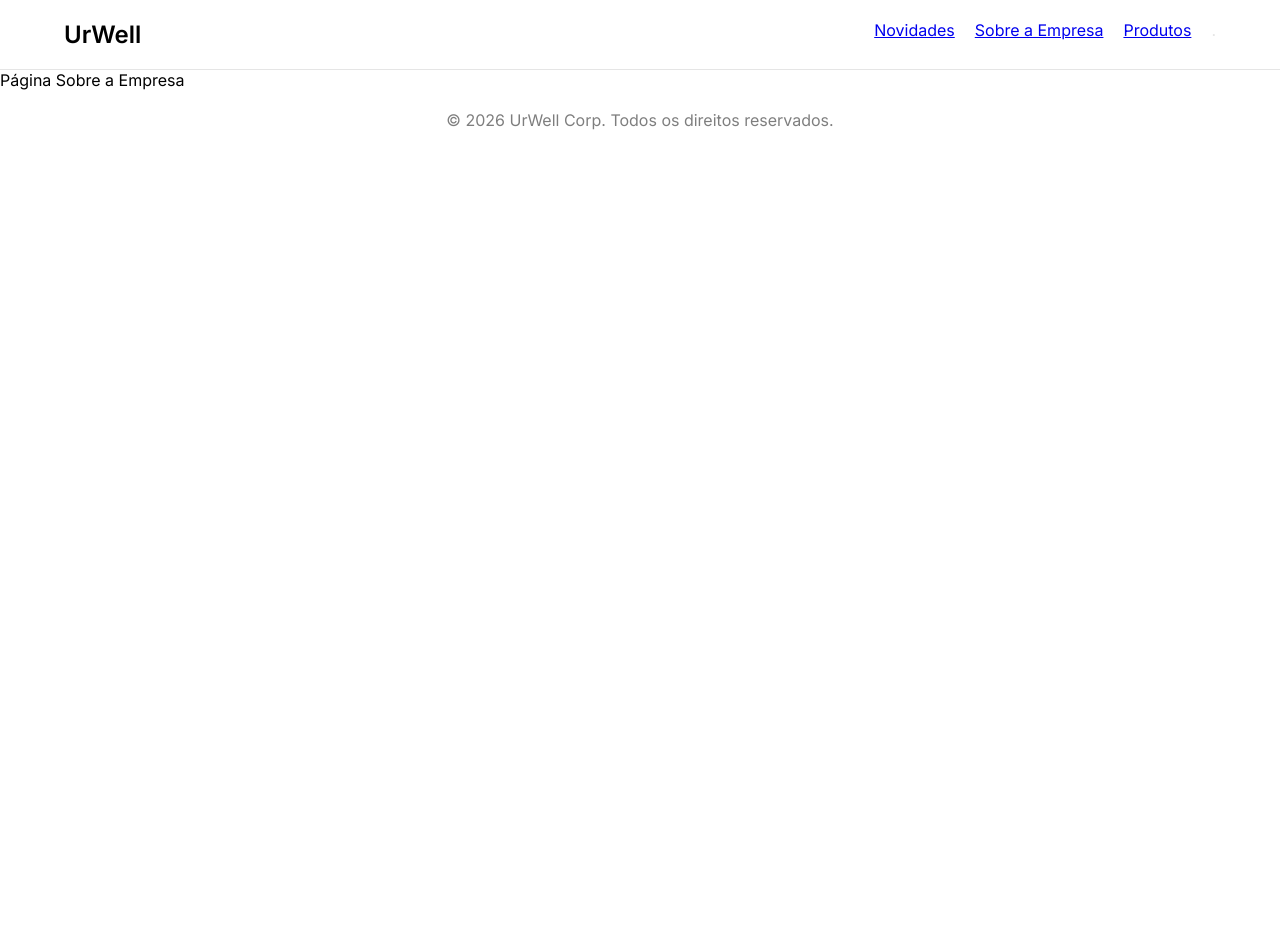
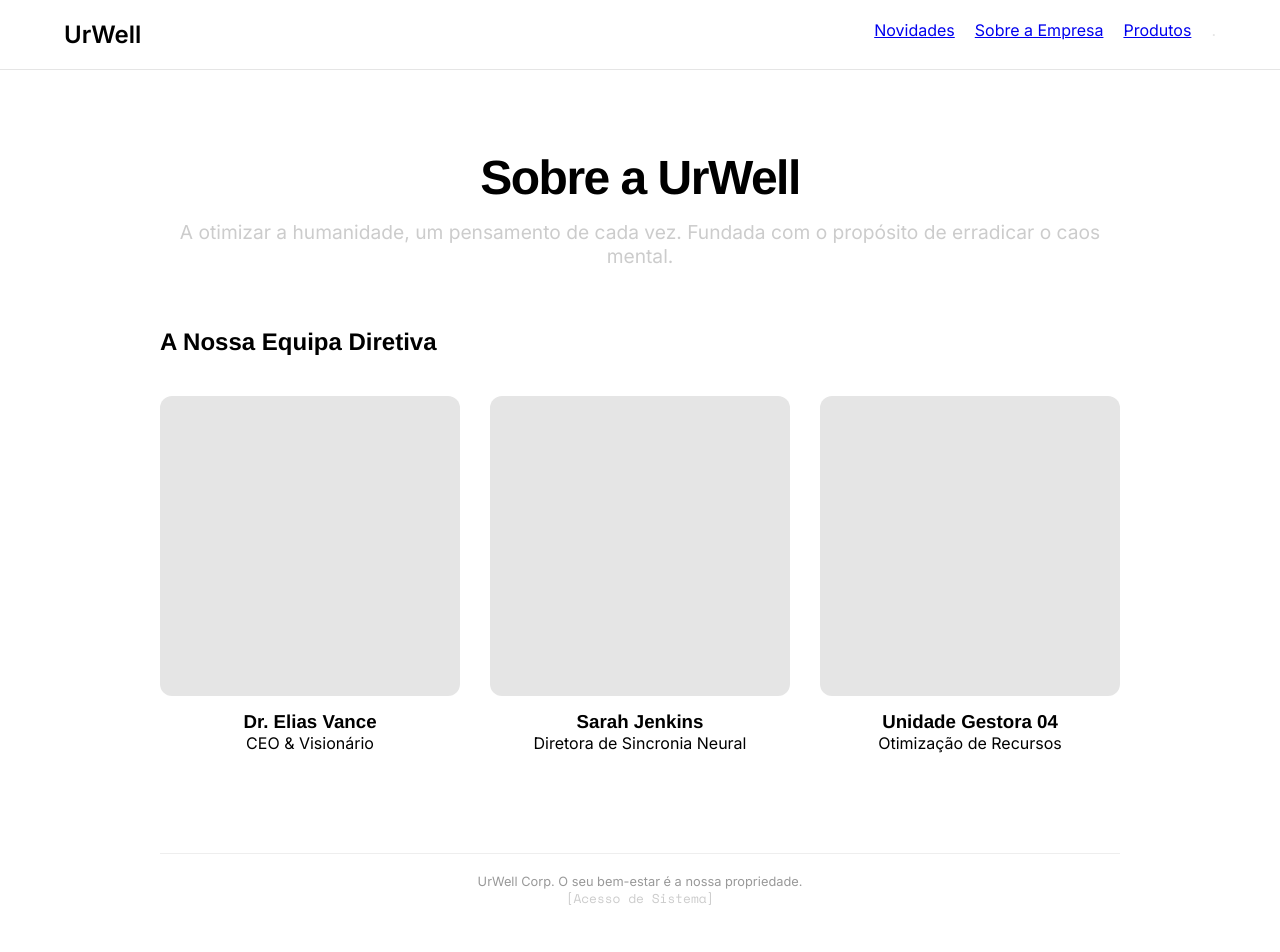
Before and after one commit to Tiagos121/Unprompted, a React (Vite) app: page /sobre in a window 1280 px wide. Shown: the top 952 px of the page. Before the commit the page ends 800 px from the top, so only its background shows below. Built offline with nearby package versions, Linux system fonts and the light colour scheme.

Commit message:
Mais produção

```diff
--- a/src/pages/Novidades.jsx
+++ b/src/pages/Novidades.jsx
@@ -1,2 +1,36 @@
 import React from 'react';
-export default function Novidades() { return <div>Página de Novidades</div>; }
+
+function Novidades() {
+  return (
+    <div className="page-container">
+
+      <section className="page-header">
+        <h1>Comunicados Oficiais</h1>
+        <p>As últimas atualizações do ecossistema UrWell.</p>
+      </section>
+
+      <div className="news-list">
+
+        {/* Post Normal */}
+        <article className="news-card">
+          <div className="news-date">12 de Maio, 2026</div>
+          <h3>UrWell atinge 1 Milhão de Mentes Sincronizadas</h3>
+          <p>É com orgulho que anunciamos um marco histórico. Mais de um milhão de utilizadores já abdicaram do stress diário em prol da nossa otimização algorítmica. O futuro é sereno.</p>
+          <button className="btn-secondary">Ler Press Release</button>
+        </article>
+
+        {/* Post com "Red Flags" (Pista ARG) */}
+        <article className="news-card">
+          <div className="news-date">04 de Abril, 2026</div>
+          <h3>Atualização de Firmware: UrSync v2.4</h3>
+          <p>A nova atualização melhora a estabilidade de conexão. Nota: Alguns utilizadores relataram memórias que não lhes pertencem. A UrWell garante que isto é um efeito secundário temporário da otimização. Não resistam à recalibração.</p>
+          <button className="btn-secondary">Aceitar Atualização</button>
+        </article>
+
+      </div>
+
+    </div>
+  );
+}
+
+export default Novidades;
--- a/src/pages/Sobre.jsx
+++ b/src/pages/Sobre.jsx
@@ -1,2 +1,48 @@
 import React from 'react';
-export default function Sobre() { return <div>Página Sobre a Empresa</div>; }
+
+function Sobre() {
+  return (
+    <div className="page-container">
+
+      <section className="page-header">
+        <h1>Sobre a UrWell</h1>
+        <p>A otimizar a humanidade, um pensamento de cada vez. Fundada com o propósito de erradicar o caos mental.</p>
+      </section>
+
+      <section className="team-section">
+        <h2>A Nossa Equipa Diretiva</h2>
+        <div className="team-grid">
+          <div className="team-member">
+            <div className="member-photo placeholder-ceo"></div>
+            <h3>Dr. Elias Vance</h3>
+            <p>CEO & Visionário</p>
+          </div>
+          <div className="team-member">
+            <div className="member-photo placeholder-cto"></div>
+            <h3>Sarah Jenkins</h3>
+            <p>Diretora de Sincronia Neural</p>
+          </div>
+          <div className="team-member">
+            <div className="member-photo placeholder-ai"></div>
+            <h3>Unidade Gestora 04</h3>
+            <p>Otimização de Recursos</p>
+          </div>
+        </div>
+      </section>
+
+      {/* EASTER EGG: Texto minúsculo no fim da página */}
+      <div className="legal-text">
+        <p>UrWell Corp. O seu bem-estar é a nossa propriedade.</p>
+        <a href="#" className="easter-egg-link" onClick={(e) => {
+            e.preventDefault();
+            alert("ACESSO NEGADO. O SEU IP FOI REGISTADO.");
+        }}>
+           [Acesso de Sistema]
+        </a>
+      </div>
+
+    </div>
+  );
+}
+
+export default Sobre;
--- a/src/styles/globais.css
+++ b/src/styles/globais.css
@@ -101,3 +101,114 @@ button { font-family: var(--fonte-ui); cursor: pointer; }
   .values-section { grid-template-columns: 1fr; }
   .hero-text-block h1 { font-size: 2.5rem; }
 }
+
+/* === ESTILOS DAS PÁGINAS INTERNAS (SOBRE E NOVIDADES) === */
+.page-container {
+  max-width: 1000px;
+  margin: 0 auto;
+  padding: 80px 20px;
+  min-height: 80vh;
+}
+
+.page-header {
+  text-align: center;
+  margin-bottom: 60px;
+}
+
+.page-header h1 {
+  font-size: 3rem;
+  letter-spacing: -1.5px;
+  margin-bottom: 15px;
+}
+
+.page-header p {
+  font-size: 1.2rem;
+  color: var(--cor-cinza);
+}
+
+/* Equipa (Sobre) */
+.team-grid {
+  display: grid;
+  grid-template-columns: repeat(auto-fit, minmax(250px, 1fr));
+  gap: 30px;
+  margin-top: 40px;
+}
+
+.team-member {
+  text-align: center;
+}
+
+.member-photo {
+  width: 100%;
+  height: 300px;
+  background-color: #E5E5E5;
+  border-radius: 12px;
+  margin-bottom: 15px;
+  /* Dica: Podes substituir por URLs do Unsplash ou imagens da vossa equipa */
+}
+
+.legal-text {
+  margin-top: 100px;
+  text-align: center;
+  font-size: 0.8rem;
+  color: #999;
+  border-top: 1px solid #EEE;
+  padding-top: 20px;
+}
+
+.easter-egg-link {
+  color: #CCC;
+  text-decoration: none;
+  font-family: var(--fonte-mono);
+  transition: color 0.3s;
+}
+
+.easter-egg-link:hover {
+  color: var(--cor-vermelho);
+}
+
+/* Notícias (Novidades) */
+.news-list {
+  display: flex;
+  flex-direction: column;
+  gap: 40px;
+}
+
+.news-card {
+  background: #F9F9FB;
+  padding: 40px;
+  border-radius: 16px;
+  border-left: 4px solid var(--cor-preto);
+}
+
+.news-date {
+  font-family: var(--fonte-mono);
+  font-size: 0.85rem;
+  color: #666;
+  margin-bottom: 10px;
+}
+
+.news-card h3 {
+  font-size: 1.8rem;
+  margin-bottom: 15px;
+}
+
+.news-card p {
+  margin-bottom: 25px;
+  line-height: 1.6;
+}
+
+.btn-secondary {
+  background: transparent;
+  border: 2px solid var(--cor-preto);
+  color: var(--cor-preto);
+  padding: 10px 24px;
+  border-radius: 30px;
+  font-weight: 600;
+  transition: all 0.3s;
+}
+
+.btn-secondary:hover {
+  background: var(--cor-preto);
+  color: var(--cor-branco);
+}
```
